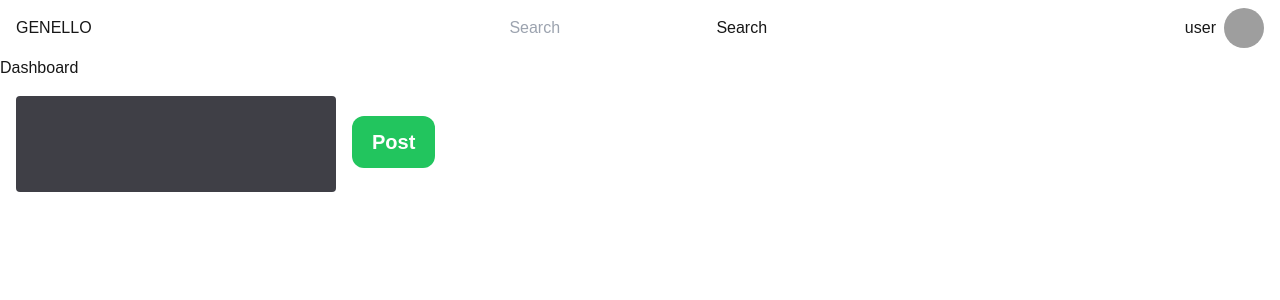
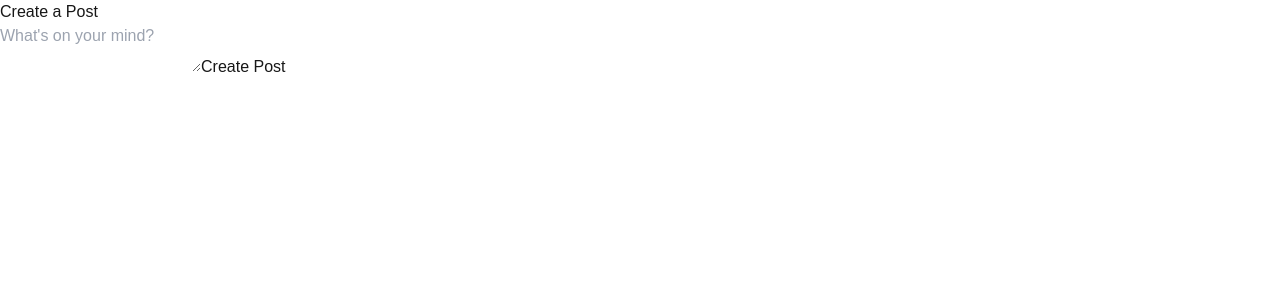
Before and after one commit to codecxAb/Genello, a Next.js app: page /dashboard in a window 1280 px wide. Shown: the top 300 px of the page. Built offline with nearby package versions, Linux system fonts and the light colour scheme; no server answers; grey boxes are pictures that could not be loaded.

Commit message:
Add PostForm component for creating posts

```diff
--- /dev/null
+++ b/src/app/dashboard/PostForm.tsx
@@ -0,0 +1,56 @@
+// src/app/components/PostForm.tsx
+import React, { useState } from 'react';
+
+const PostForm = () => {
+  const [content, setContent] = useState('');
+  const [error, setError] = useState('');
+  const [success, setSuccess] = useState('');
+
+  const handleSubmit = async (e: React.FormEvent) => {
+    e.preventDefault();
+    setError('');
+    setSuccess('');
+
+    if (!content) {
+      setError('Content is required');
+      return;
+    }
+
+    try {
+      const response = await fetch('/api/posts', {
+        method: 'POST',
+        headers: {
+          'Content-Type': 'application/json',
+        },
+        body: JSON.stringify({ content }),
+      });
+
+      if (!response.ok) {
+        const data = await response.json();
+        throw new Error(data.message || 'Something went wrong');
+      }
+
+      const post = await response.json();
+      setSuccess('Post created successfully!');
+      setContent(''); // Clear the input field
+    } catch (error: any) {
+      setError(error.message);
+    }
+  };
+
+  return (
+    <form onSubmit={handleSubmit}>
+      <textarea
+        value={content}
+        onChange={(e) => setContent(e.target.value)}
+        placeholder="What's on your mind?"
+        required
+      />
+      <button type="submit">Create Post</button>
+      {error && <p style={{ color: 'red' }}>{error}</p>}
+      {success && <p style={{ color: 'green' }}>{success}</p>}
+    </form>
+  );
+};
+
+export default PostForm;
--- a/src/app/dashboard/page.tsx
+++ b/src/app/dashboard/page.tsx
@@ -1,23 +1,14 @@
-import React from "react";
+// src/app/page.tsx
+import React from 'react';
+import PostForm from './PostForm';
 
-import Navbar from "../components/navbar";
-
-const dashboard = () => {
+const HomePage = () => {
   return (
     <div>
-      <Navbar />
-      <h1>Dashboard</h1>
-      <form action="">
-        <input className="h-24 w-1/4 m-4 bg-zinc-700 p-5 rounded" type="text" />
-        <button
-          className="px-5 py-3 bg-green-500 text-white font-bold text-xl rounded-xl"
-          type="submit"
-        >
-          Post
-        </button>
-      </form>
+      <h1>Create a Post</h1>
+      <PostForm />
     </div>
   );
 };
 
-export default dashboard;
+export default HomePage;
```
